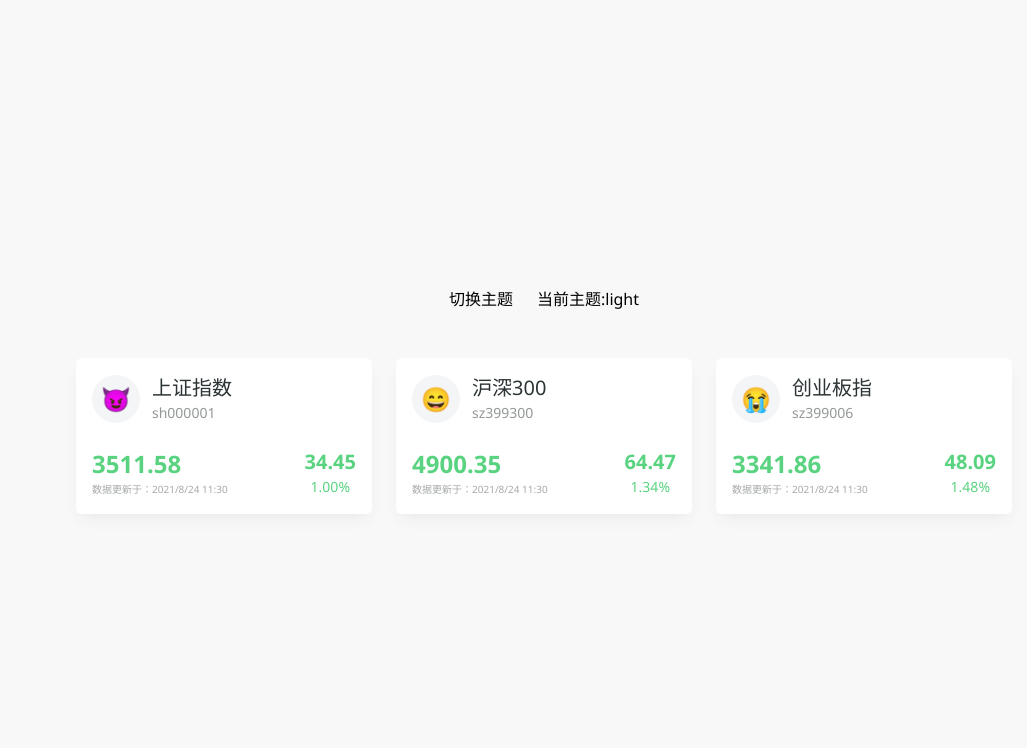
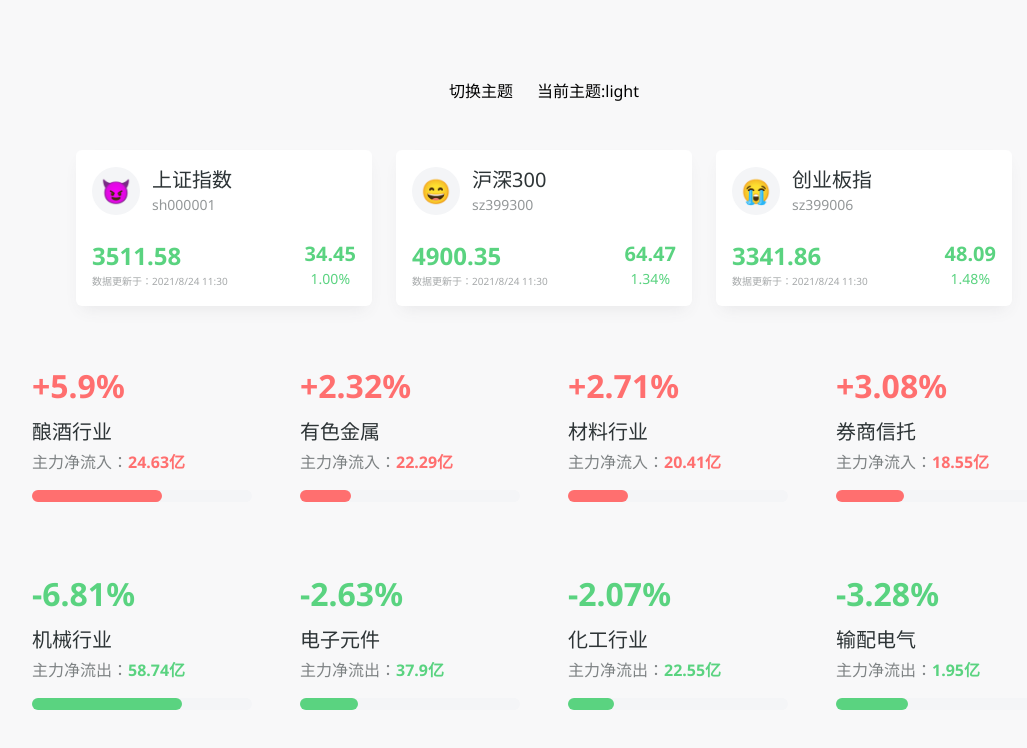
Before and after one commit to jyuloeng/fundsbox, a React (Create React App) app: page / in a window 1280 px wide. Shown: the top 748 px of the page, without its empty margins (96-1123 px from the left). Built offline with nearby package versions, Linux system fonts and the light colour scheme; a web font is replaced by a local one.

Commit message:
feat: BoardCard 组件 & ProgressBar 组件的开发

```diff
--- a/package.json
+++ b/package.json
@@ -1,6 +1,6 @@
 {
   "name": "fundsbox",
-  "version": "0.0.2",
+  "version": "0.0.4",
   "private": true,
   "dependencies": {
     "@emotion/core": "^11.0.0",
--- a/src/App.tsx
+++ b/src/App.tsx
@@ -2,9 +2,11 @@ import { useState, useEffect } from "react";
 import styled from "@emotion/styled/macro";
 import Space from "./components/Space";
 import IndexCard from "./components/IndexCard";
+import BoardCard from "./components/BoardCard";
+
+import { useTheme } from "./context/ThemeContext";
 
 import { GetComponentProps } from "./utils";
-import { useTheme } from "./context/ThemeContext";
 
 const indexList: GetComponentProps<typeof IndexCard>[] = [
   {
@@ -34,6 +36,56 @@ const indexList: GetComponentProps<typeof IndexCard>[] = [
     indexChange: 48.61,
     percentChange: 1.48,
     lastUpdatedTime: Date.now(),
+  },
+];
+
+const boradList: GetComponentProps<typeof BoardCard>[] = [
+  {
+    title: "酿酒行业",
+    amountChange: "2463000000",
+    percentChange: 5.9,
+  },
+  {
+    title: "有色金属",
+    amountChange: "2229000000",
+    percentChange: 2.32,
+  },
+  {
+    title: "材料行业",
+    amountChange: "2041000000",
+    percentChange: 2.71,
+  },
+  {
+    title: "券商信托",
+    amountChange: "1855000000",
+    percentChange: 3.08,
+  },
+];
+
+const boradList2: GetComponentProps<typeof BoardCard>[] = [
+  {
+    type: "fell",
+    title: "机械行业",
+    amountChange: "5874000000",
+    percentChange: 6.81,
+  },
+  {
+    type: "fell",
+    title: "电子元件",
+    amountChange: "3790000000",
+    percentChange: 2.63,
+  },
+  {
+    type: "fell",
+    title: "化工行业",
+    amountChange: "2255000000",
+    percentChange: 2.07,
+  },
+  {
+    type: "fell",
+    title: "输配电气",
+    amountChange: "195000000",
+    percentChange: 3.28,
   },
 ];
 
@@ -93,6 +145,18 @@ function App() {
           <IndexCard key={prop.code} {...prop} />
         ))}
       </Space>
+
+      <Space gap={24}>
+        {boradList.map((prop) => (
+          <BoardCard key={prop.title} {...prop} />
+        ))}
+      </Space>
+
+      <Space gap={24}>
+        {boradList2.map((prop) => (
+          <BoardCard key={prop.title} {...prop} />
+        ))}
+      </Space>
     </Container>
   );
 }
--- /dev/null
+++ b/src/components/BoardCard/index.tsx
@@ -0,0 +1,88 @@
+import React from "react";
+import styled from "@emotion/styled/macro";
+import Space from "../Space";
+import ProgressBar from "../ProgressBar";
+
+import { CaptionText, HeadingText, MediumText } from "../../styles/typography";
+import { dangerColor, successColor } from "../../styles/colors";
+import { transitionStyles } from "../../styles/common";
+
+import { formatAmount } from "../../utils/format";
+
+type Props = {
+  type?: "rise" | "fell";
+  title: string;
+  caption?: string;
+  amountChange: string;
+  percentChange: number;
+};
+
+const BoardCard: React.FC<Props> = ({
+  type = "rise",
+  title,
+  caption,
+  amountChange,
+  percentChange,
+}) => {
+  const renderPercent = () => {
+    return type === "rise" ? `+${percentChange}%` : `-${percentChange}%`;
+  };
+
+  const renderCaption = () => {
+    if (!caption) {
+      return type === "rise" ? "主力净流入：" : "主力净流出：";
+    }
+    return caption;
+  };
+
+  const renderProgress = () => {
+    return type === "rise" ? dangerColor : successColor;
+  };
+
+  return (
+    <Container type={type}>
+      <PercentChange bold>{renderPercent()}</PercentChange>
+      <Space direction="column" gap="small">
+        <Title>{title}</Title>
+
+        <Space style={{ marginBottom: 16 }}>
+          <Caption>{renderCaption()}</Caption>
+          <AmountChange>{formatAmount(amountChange)}</AmountChange>
+        </Space>
+      </Space>
+
+      <ProgressBar percent={percentChange} strokeColor={renderProgress()} />
+    </Container>
+  );
+};
+
+export default BoardCard;
+
+const AmountChange = styled(MediumText)`
+  font-weight: 600;
+  ${transitionStyles}
+`;
+
+const Caption = styled(MediumText)`
+  color: ${(props) => props.theme.colors.text};
+  opacity: 0.6;
+  ${transitionStyles}
+`;
+
+const Title = styled(CaptionText)`
+  font-weight: 500;
+  color: ${(props) => props.theme.colors.text};
+  ${transitionStyles}
+`;
+
+const PercentChange = styled(HeadingText)`
+  margin-bottom: 12px;
+  ${transitionStyles}
+`;
+
+const Container = styled.div<Partial<Props>>`
+  width: 244px;
+  padding: 12px;
+  color: ${(props) => (props.type === "rise" ? dangerColor : successColor)};
+  ${transitionStyles}
+`;
--- /dev/null
+++ b/src/components/ProgressBar/index.tsx
@@ -0,0 +1,42 @@
+import React from "react";
+import styled from "@emotion/styled/macro";
+
+import { transitionStyles } from "../../styles/common";
+
+type Props = {
+  percent: number;
+  strokeColor?: string;
+  trailColor?: string;
+};
+
+const ProgressBar: React.FC<Props> = ({ percent, strokeColor, trailColor }) => {
+  return (
+    <Container trailColor={trailColor}>
+      <Progress percent={percent} strokeColor={strokeColor} />
+    </Container>
+  );
+};
+
+export default ProgressBar;
+
+const Progress = styled.div<Props>`
+  position: absolute;
+  width: ${(props) => `${props.percent * 10}%`};
+  height: var(--progress-hegiht);
+  border-radius: calc(var(--progress-hegiht) / 2);
+  background-color: ${(props) =>
+    props.strokeColor ? props.strokeColor : props.theme.colors.primary};
+  ${transitionStyles}
+`;
+
+const Container = styled.div<Partial<Props>>`
+  --progress-hegiht: 12px;
+
+  position: relative;
+  width: 100%;
+  height: var(--progress-hegiht);
+  border-radius: calc(var(--progress-hegiht) / 2);
+  background-color: ${(props) =>
+    props.trailColor ? props.trailColor : props.theme.colors.background};
+  ${transitionStyles}
+`;
--- /dev/null
+++ b/src/utils/format.ts
@@ -0,0 +1,32 @@
+export const formatAmount = (originNumStr: string, point: number = 2) => {
+  // 将数字转换为字符串,然后通过split方法用.分隔,取到第0个
+  let numStr = originNumStr.toString().split(".")[0];
+  if (numStr.length < 6) {
+    // 判断数字有多长,如果小于6,,表示10万以内的数字,让其直接显示
+    return numStr;
+  } else if (numStr.length >= 6 && numStr.length <= 8) {
+    // 如果数字大于6位,小于8位,让其数字后面加单位万
+    let decimal = numStr.substring(
+      numStr.length - 4,
+      numStr.length - 4 + point
+    );
+
+    // 由千位,百位组成的一个数字
+    return (
+      parseFloat(parseInt((+originNumStr / 10000).toString()) + "." + decimal) +
+      "万"
+    );
+  } else if (numStr.length > 8) {
+    // 如果数字大于8位,让其数字后面加单位亿
+    let decimal = numStr.substring(
+      numStr.length - 8,
+      numStr.length - 8 + point
+    );
+
+    return (
+      parseFloat(
+        parseInt((+originNumStr / 100000000).toString()) + "." + decimal
+      ) + "亿"
+    );
+  }
+};
```
